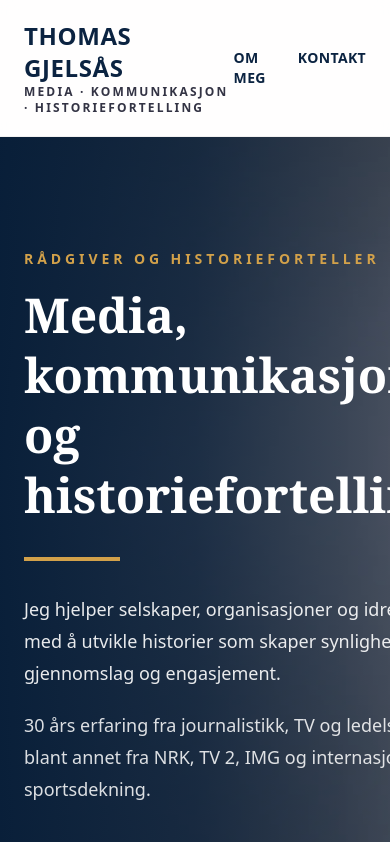
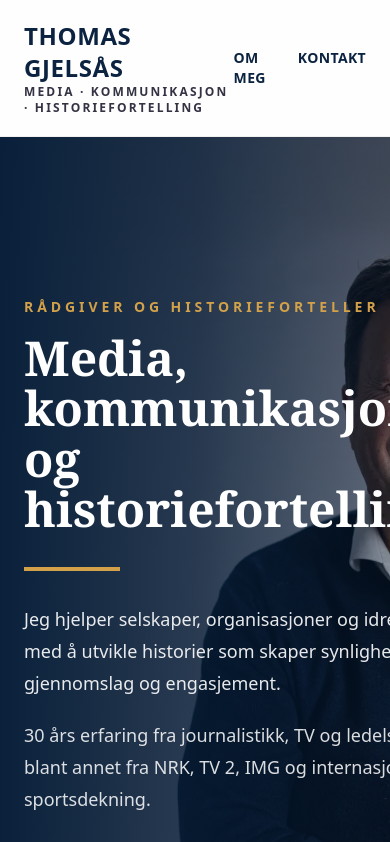
Before and after one commit to Siestafilm/gjelsaasmedia, a Next.js app: page / in a window 390 px wide. Shown: the top 842 px of the page. Built offline with nearby package versions, Linux system fonts and the light colour scheme.

Commit message:
Improve mobile hero layout

```diff
--- a/app/page.tsx
+++ b/app/page.tsx
@@ -48,15 +48,15 @@ export default function Home() {
           fill
           priority
           sizes="100vw"
-          className="object-cover object-[10%_center] opacity-70"
+          className="object-cover object-[68%_center] opacity-70 md:object-center"
         />
         <div className="absolute inset-0 bg-gradient-to-r from-[#061d38]/95 via-[#061d38]/70 to-[#061d38]/20" />
-        <div className="relative mx-auto flex min-h-[82vh] max-w-7xl items-center px-6 py-28 lg:px-10">
-          <div className="max-w-4xl text-white">
+        <div className="relative mx-auto flex min-h-[82vh] max-w-7xl items-end px-6 pb-16 pt-40 md:items-center md:px-10 md:py-28">
+          <div className="max-w-[720px] text-white">
             <p className="mb-4 text-sm font-bold uppercase tracking-[0.28em] text-[#d2a14a]">
               Rådgiver og historieforteller
             </p>
-            <h1 className="font-serif text-5xl font-bold leading-tight md:text-6xl lg:text-7xl">
+            <h1 className="max-w-full break-words font-serif text-[3rem] font-bold leading-[1.05] sm:text-6xl md:text-6xl lg:text-7xl">
               Media, kommunikasjon og historiefortelling
             </h1>
             <div className="my-8 h-1 w-24 bg-[#d2a14a]" />
```
